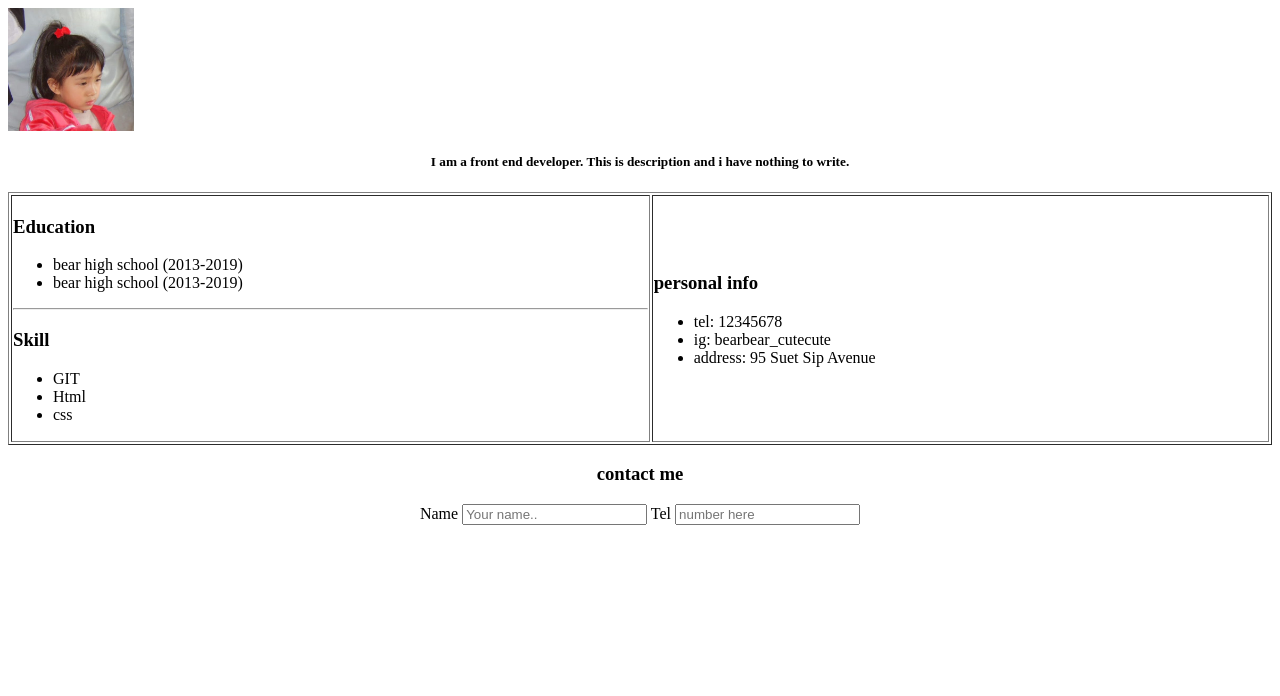
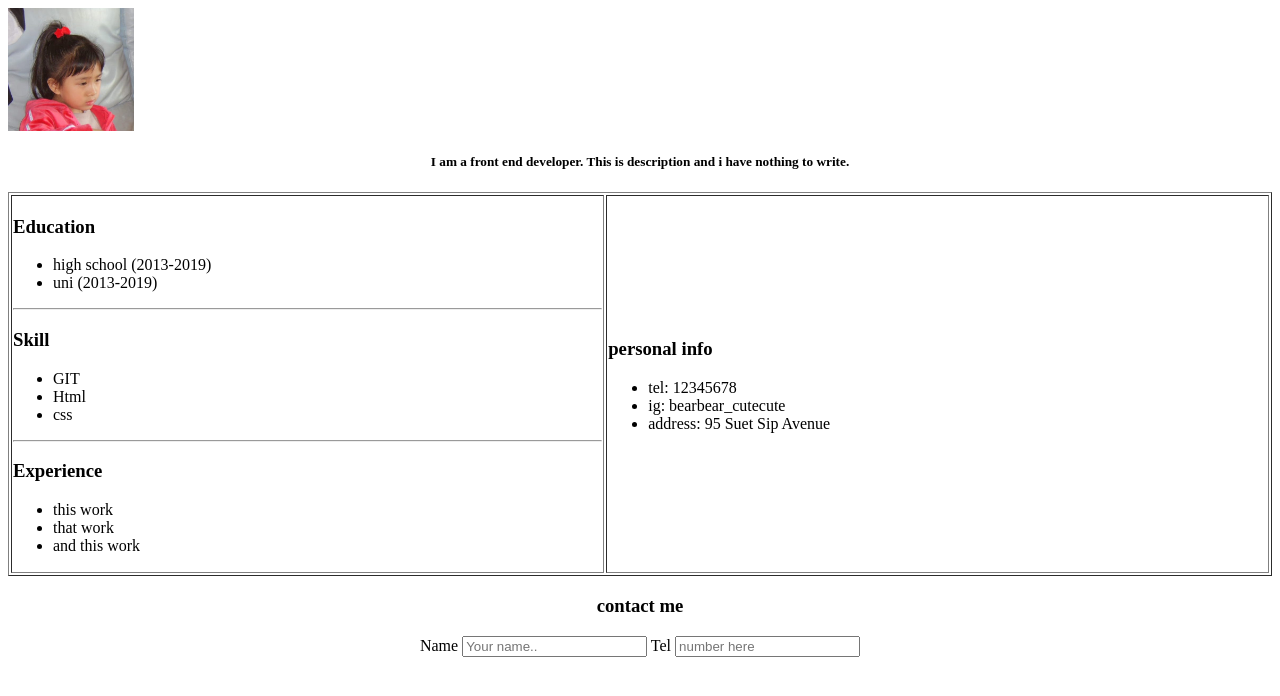
Before and after one commit to qbearsunny/ceci_cv_v1, a plain HTML site: page cv.html in a window 1280 px wide. Drawn offline with Linux system fonts and the light colour scheme.

Commit message:
add ex and fix typo

```diff
--- a/cv.html
+++ b/cv.html
@@ -12,8 +12,8 @@
         <td>
          <h3>Education</h3>
          <ul>
-            <li>bear high school (2013-2019)</li>
-            <li>bear high school (2013-2019)</li>
+            <li>high school (2013-2019)</li>
+            <li>uni (2013-2019)</li>
          </ul>
          <hr>
          <h3>Skill</h3>
@@ -21,6 +21,13 @@
             <li>GIT</li>
             <li>Html</li>
             <li>css</li>
+         </ul>
+          <hr>
+           <h3>Experience</h3>
+         <ul>
+            <li>this work</li>
+            <li>that work</li>
+            <li>and this work</li>
          </ul>
         </td>
         <td>
```
